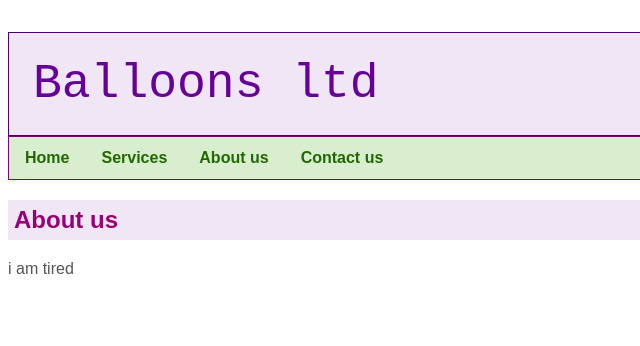
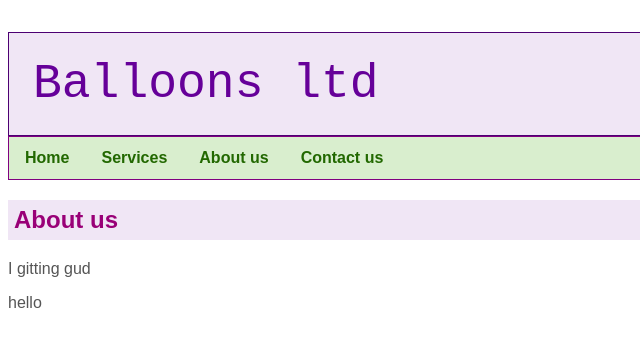
Before and after one commit to bredacooney/balloon, a plain HTML site: page html/about.html in a window 1280 px wide. Shown: the full height of the page, 0-640 px from the left. Drawn offline with Linux system fonts and the light colour scheme.

Commit message:
first edits

```diff
--- a/html/about.html
+++ b/html/about.html
@@ -21,8 +21,9 @@
   <h2>About us</h2>
 
 
-  <p class="introduction"></p>i am tired </p>
 
+  <p class="introduction"></p>I gitting gud </p>
+  <p> hello</p>
 </body>
 
 </html>
```
Also changed, not shown: html/services.html (+1 -1 lines).
